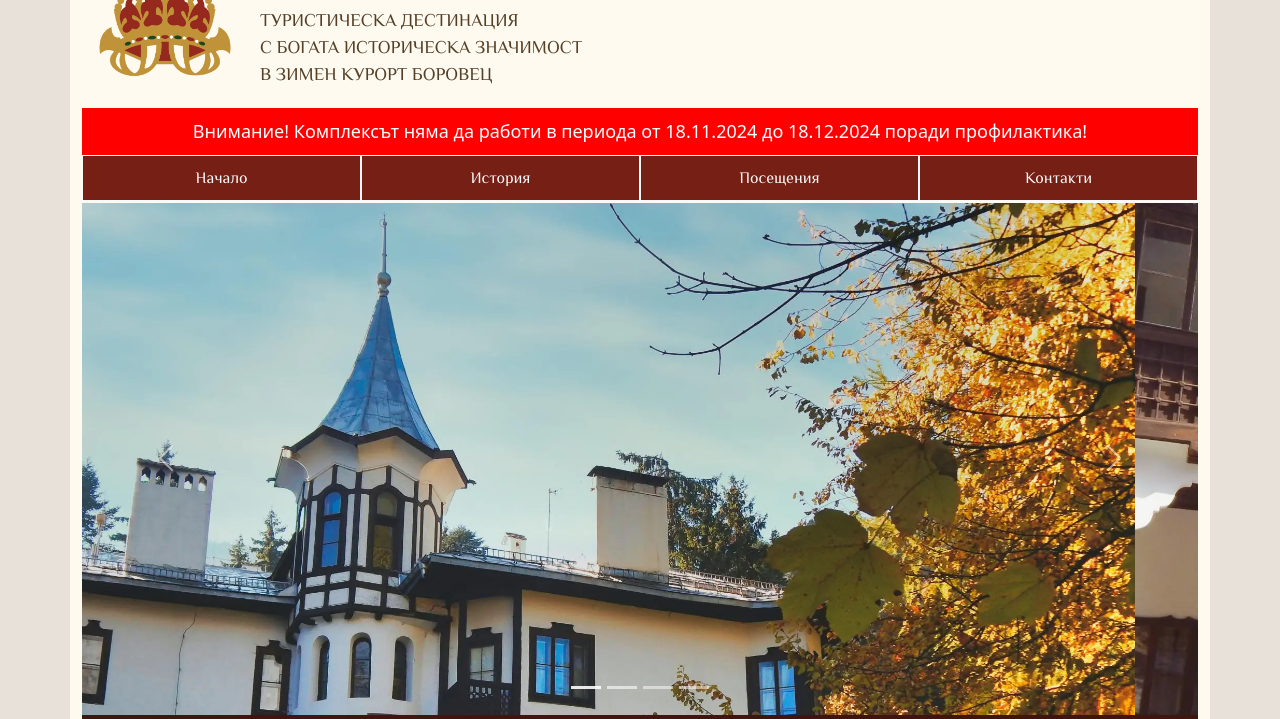
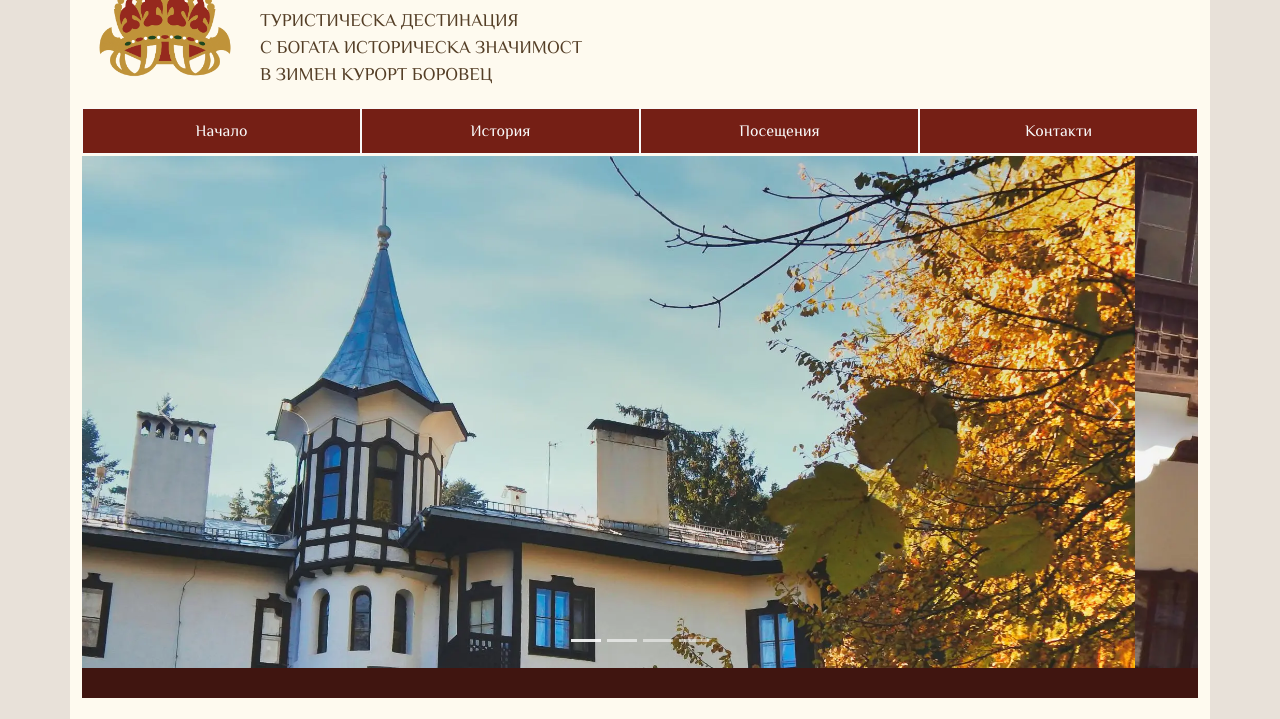
Before and after one commit to Thinkorswim/tsarksa-bistrica, a plain HTML site: page index.html in a window 1280 px wide. Shown: the part 81-800 px from the top of the page. Drawn offline with Linux system fonts and the light colour scheme; some icons are missing.

Commit message:
Update index.html

```diff
--- a/index.html
+++ b/index.html
@@ -80,9 +80,9 @@
   </header>
 
   <div class="nav-custom">
-    <div class="sign">
+<!--     <div class="sign">
       Внимание! Комплексът няма да работи в периода от 18.11.2024 до 18.12.2024 поради профилактика!
-    </div>
+    </div> -->
     <nav class="nav d-flex justify-content-between">
       <a  href="./" class="col-3 nav-link-custom">Начало</a>
       <a href="history.html" class="col-3 nav-link-custom">История</a>
```
